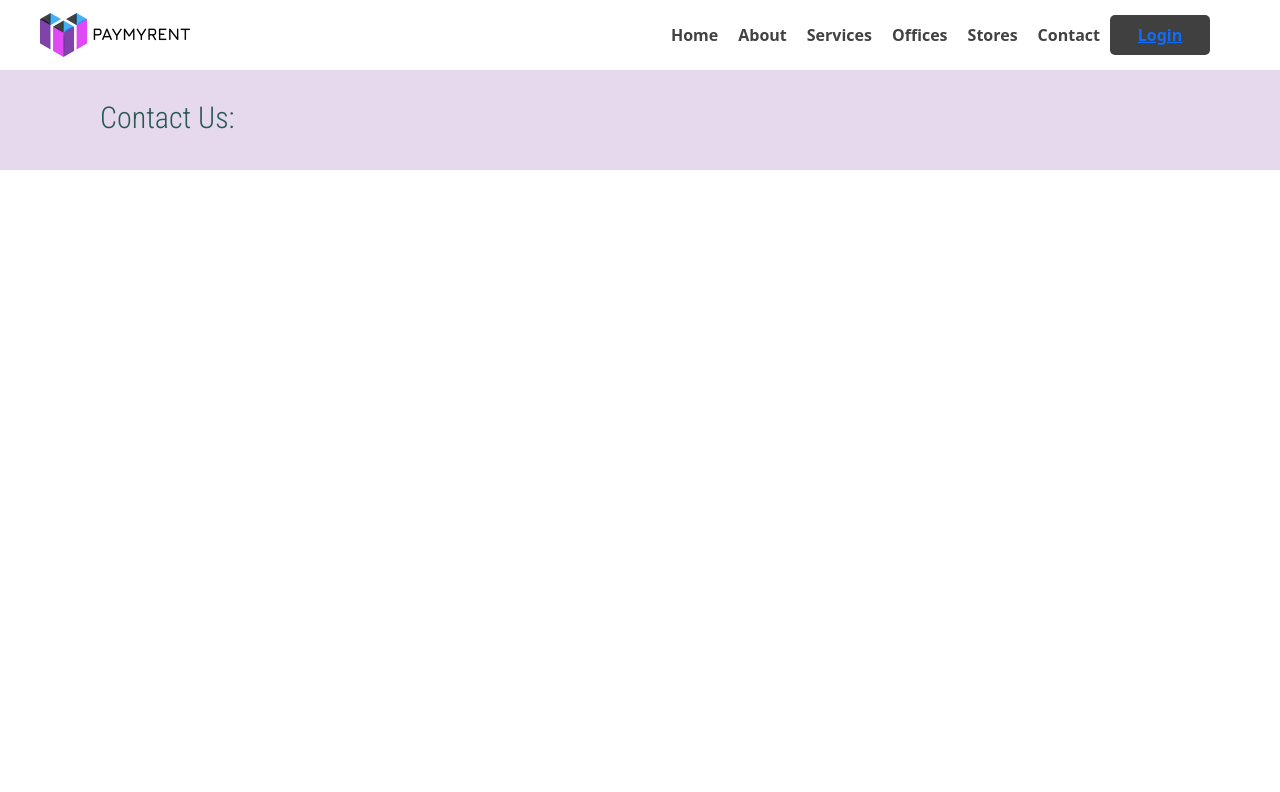
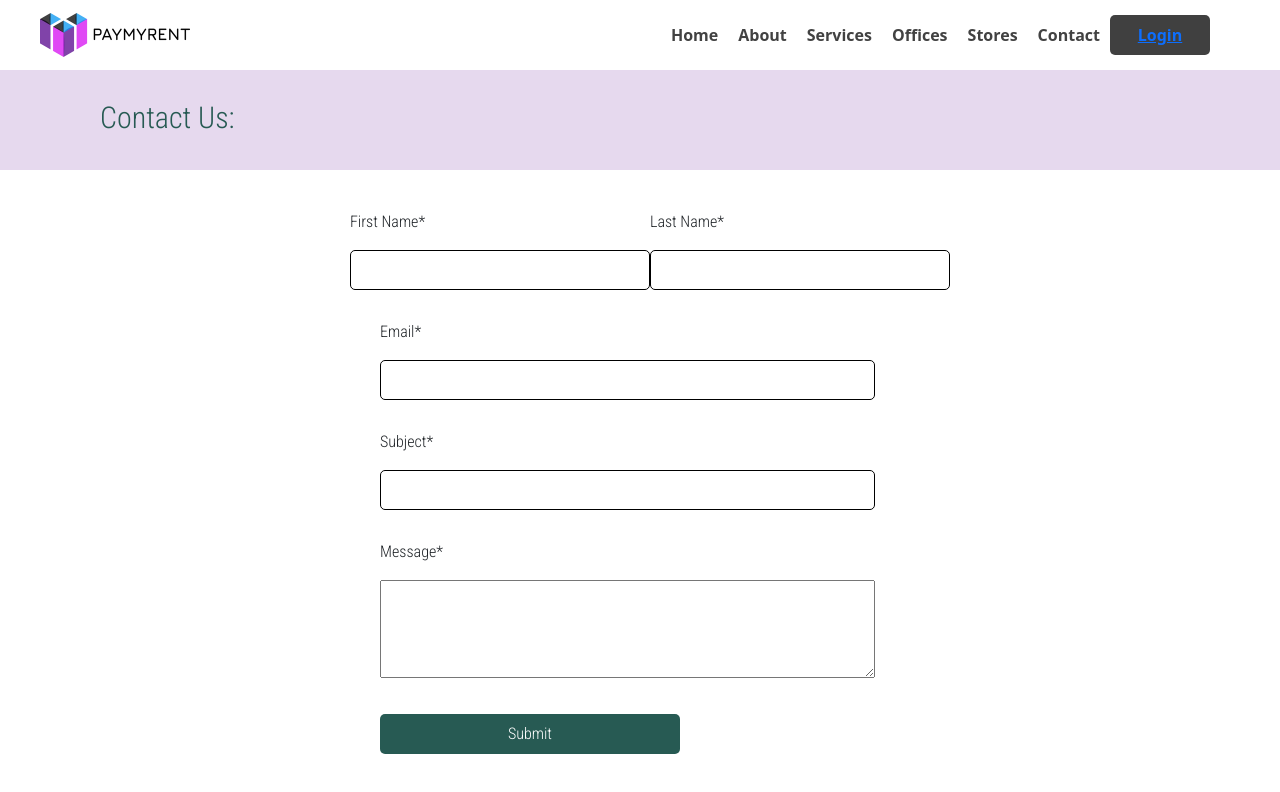
Before and after one commit to Teye-Doku/paymyrent, a React (Create React App) app: page /contact in a window 1280 px wide. Shown: the top 792 px of the page. Built offline with nearby package versions, Linux system fonts and the light colour scheme.

Commit message:
contact page added

```diff
--- a/src/components/header/Header.css
+++ b/src/components/header/Header.css
@@ -102,9 +102,10 @@
   background: #424242;
   height: 90vh;
   position: absolute;
-  top: 12.5vh;
+  top: 8.5vh;
   left: -100%;
   transition: all 0.7s ease-out;
+  z-index: 1;
 }
 .sidebar.active {
   left: 0;
--- a/src/pages/About/About.css
+++ b/src/pages/About/About.css
@@ -12,3 +12,17 @@
   color: #275a53;
   font-size: 30px;
 }
+
+.about__content {
+  width: 50%;
+  margin: 10px auto;
+  box-shadow: 0 2px 8px rgba(0, 0, 0, 0.26);
+  padding: 30px;
+  border-radius: 5px;
+  height: fit-content;
+}
+
+.about__content p {
+   font-family: "Montserrat",sans-serif;
+   font-weight: 600;
+}
--- a/src/pages/About/About.js
+++ b/src/pages/About/About.js
@@ -7,6 +7,13 @@ const  About = () =>(
             <div className="about__hero">
                 <h3>About Us:</h3>
             </div>
+          <div className="about__content">
+              <p>The "Paymyrent" App/Website is an initiative of
+                  KOS group powered by Jaskos Data. Our whole idea
+                  is to help and solve the payment of rent to qualified
+                   individual who cannot afford to pay rents in bulk.
+              </p>
+          </div>
         </div>
     );
 
--- a/src/pages/Contact/Contact.css
+++ b/src/pages/Contact/Contact.css
@@ -12,3 +12,88 @@
   color: #275a53;
   font-size: 30px;
 }
+
+.contact__content {
+  width: 50%;
+  margin: 10px auto;
+  padding: 30px;
+  box-sizing: border-box;
+}
+.contact__content__name {
+  display: flex;
+  justify-content: space-evenly;
+  align-items: center;
+}
+.contact__content__name input {
+  width: 300px;
+  height: 40px;
+  border-radius: 5px;
+  box-sizing: border-box;
+  padding: 0 10px;
+  border: 0.5px solid black;
+}
+.contact__content p {
+  font-family: "Roboto condensed",sans-serif;
+  font-weight: 500;
+}
+.contact__content__name input:focus {
+  outline: none;
+}
+.contact__email {
+  padding-top:30px ;
+   padding-left: 30px;
+}
+.contact__email input {
+  width: 90%;
+  border-radius: 5px;
+  border: 0.4px solid black;
+  height: 40px;
+  box-sizing: border-box;
+  padding: 0 10px;
+}
+.contact__email input:focus {
+  outline: none;
+}
+
+.contact__message {
+  padding: 30px 0 0 30px;
+}
+
+.contact__message textarea {
+  width: 90%;
+}
+.contact__content button {
+  margin: 30px;
+  background-color: #275a53;
+  border: none;
+  outline: none;
+  cursor: pointer;
+  color: white;
+  border-radius: 5px;
+  width: 300px;
+  height: 40px;
+  font-family: "Roboto condensed",sans-serif;
+  transition: all .3s ease-in-out;
+}
+.contact__content button:hover {
+   background-color: white;
+   border: 0.5px solid #275a53;
+   color: #275a53;
+   font-weight: bold;
+}
+
+@media screen and (max-width:700px) {
+  .contact__content {
+    width: 100%;
+  }
+  .contact__content__name  {
+    display: flex;
+    flex-direction: column;
+  }
+  .contact__email  {
+    text-align: left;
+  }
+  .contact__email input {
+    width: 300px;
+  }
+}
--- a/src/pages/Contact/Contact.js
+++ b/src/pages/Contact/Contact.js
@@ -6,6 +6,31 @@ const  Contact = () =>{
             <div className="contact__hero">
                 <h3>Contact Us:</h3>
             </div>
+            <div className="contact__content">
+                <div className="contact__content__name">
+                    <div>
+                        <p>First Name*</p>
+                        <input type="text" />
+                    </div>
+                    <div>
+                        <p>Last Name*</p>
+                        <input type="text" />
+                    </div>
+                </div>
+                <div className="contact__email">
+                    <p>Email*</p>
+                    <input type="email" />
+                </div>
+                <div className="contact__email">
+                    <p>Subject*</p>
+                    <input type="email" />
+                </div>
+               <div className="contact__message">
+                   <p>Message*</p>
+                   <textarea rows="4"></textarea>
+               </div>
+               <button>Submit</button>
+            </div>
         </div>
     )
 }
```
Also changed, not shown: 1 other file (tests, documents, lock files or other folders).
